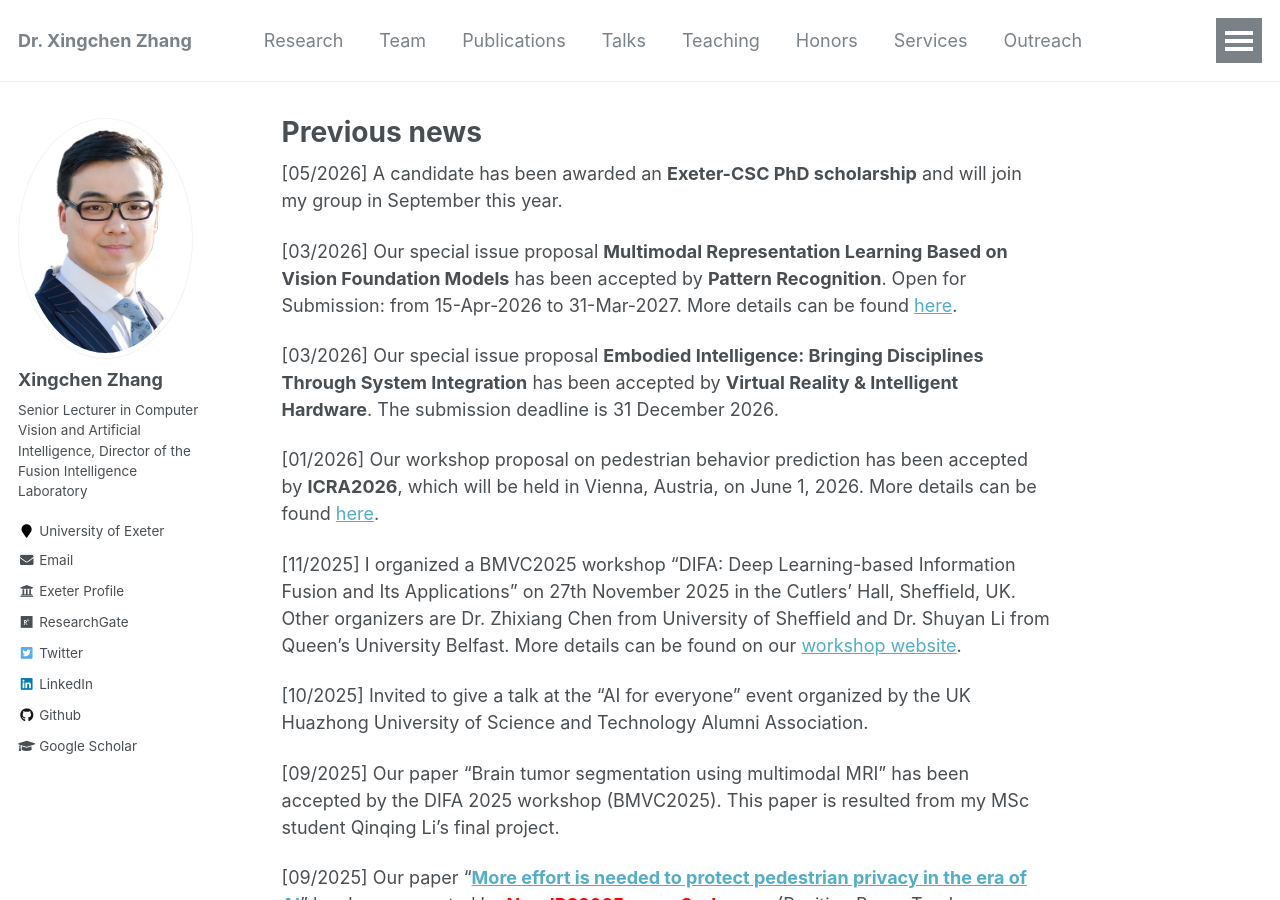
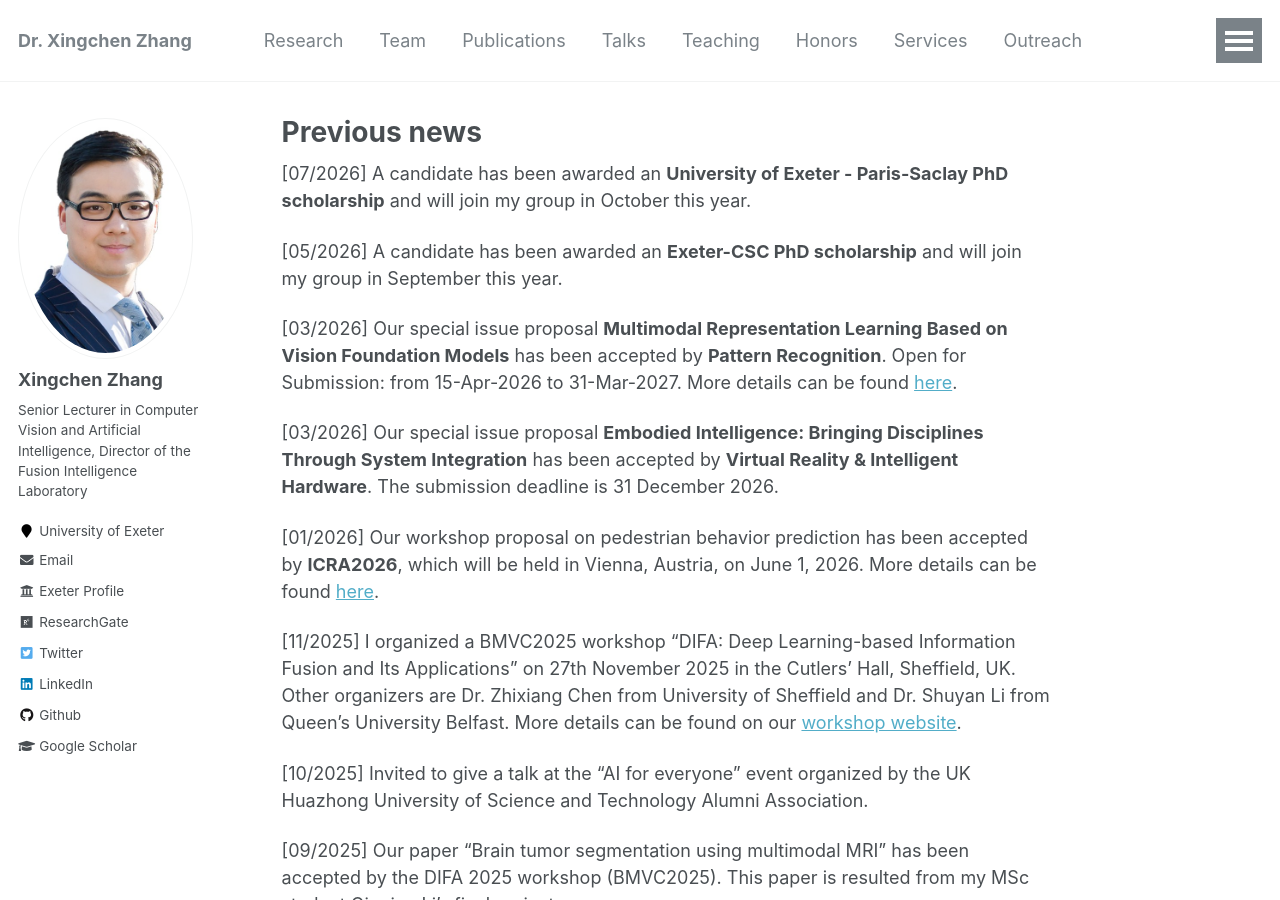
Before and after one commit to xingchenzhang/xingchenzhang.github.io, a Jekyll site: the page built from other_pages/previous_news.md, in a window 1280 px wide and 900 px high. Built offline with Jekyll 4.4.1, drawn with Linux system fonts in a browser that asks for light colours.

Commit message:
update news

```diff
--- a/other_pages/previous_news.md
+++ b/other_pages/previous_news.md
@@ -4,6 +4,8 @@ excerpt: "Previous news"
 author_profile: true
 permalink: /previous_news/
 ---
+
+[07/2026] A candidate has been awarded an **University of Exeter - Paris-Saclay PhD scholarship** and will join my group in October this year.
 
 [05/2026] A candidate has been awarded an **Exeter-CSC PhD scholarship** and will join my group in September this year.
 
```
Also changed, not shown: _pages/about.md (+0 -2 lines).
